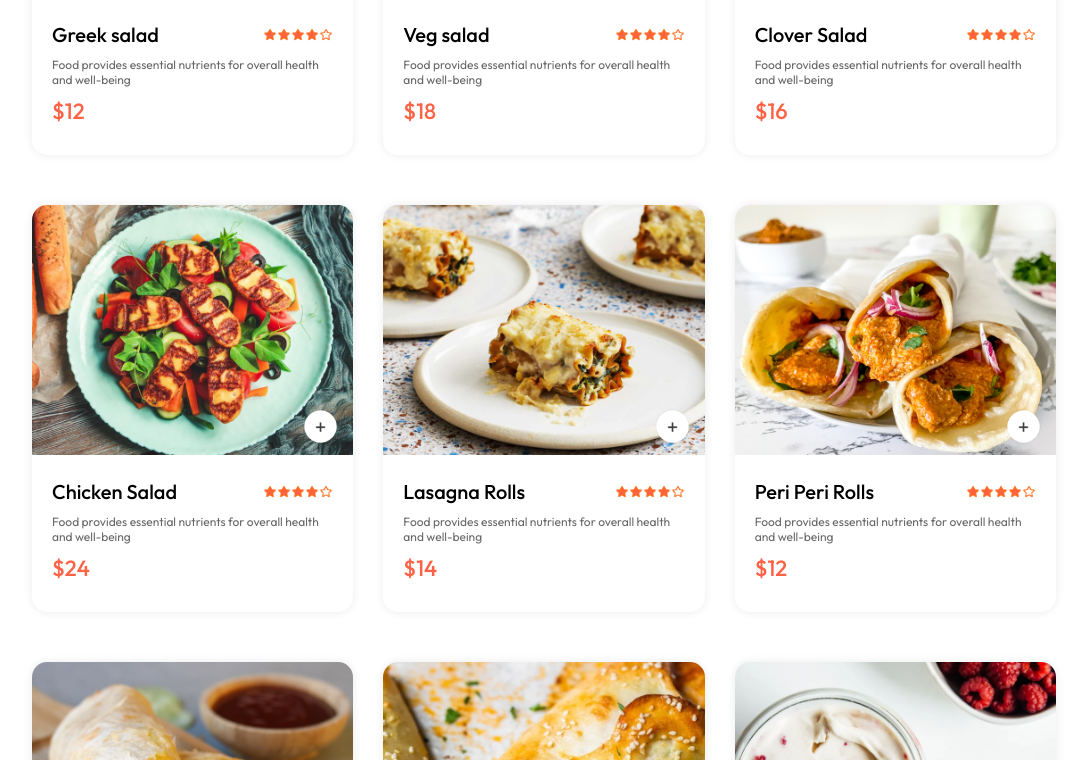
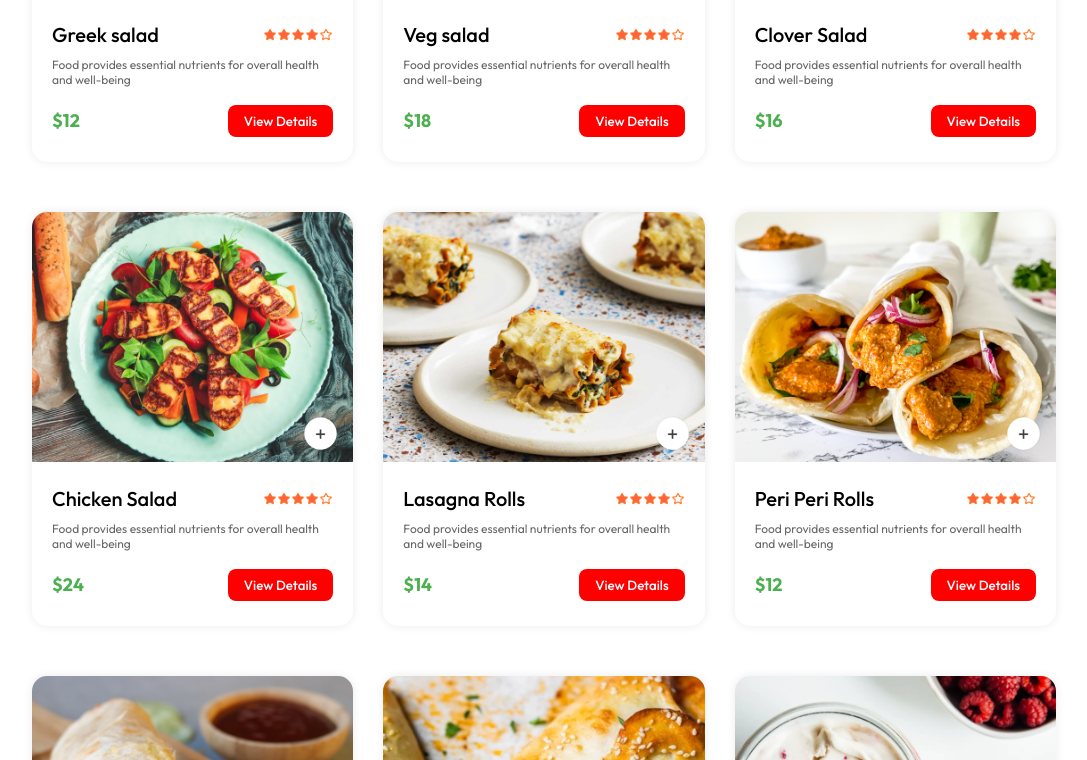
Before and after one commit to swayam03275/Foodie, a React (Vite) app in the folder frontend/: page / in a window 1280 px wide. Shown: the part 1120-1880 px from the top of the page, without its empty margins (96-1183 px from the left). Built offline with nearby package versions, Linux system fonts and the light colour scheme.

Commit message:
Add a view button

```diff
--- a/frontend/src/components/FoodDetail/FoodDetail.css
+++ b/frontend/src/components/FoodDetail/FoodDetail.css
@@ -97,6 +97,35 @@
     transform: scale(1.05);
 }
 
+.food-item-footer {
+    display: flex;
+    justify-content: space-between;
+    align-items: center;
+    margin-top: 12px;
+}
+
+.food-item-price {
+    font-size: 18px;
+    font-weight: bold;
+    color: #4caf50;
+}
+
+.view-btn {
+    background-color: red;
+    color: white;
+    padding: 8px 16px;
+    border: none;
+    border-radius: 8px;
+    cursor: pointer;
+    font-weight: 500;
+    transition: background-color 0.3s ease;
+}
+
+.view-btn:hover {
+    background-color: #c70000;
+}
+
+
 @media (max-width: 768px) {
     .food-detail-container {
         flex-direction: column;
--- a/frontend/src/components/FoodItem/FoodItem.css
+++ b/frontend/src/components/FoodItem/FoodItem.css
@@ -5,7 +5,6 @@
     box-shadow: 0px 0px 10px #00000015;
     transition: 0.7s;
     animation: FadeIn 1s;
-    cursor: pointer;
 }
 
 .food-item:hover {
--- a/frontend/src/components/FoodItem/FoodItem.jsx
+++ b/frontend/src/components/FoodItem/FoodItem.jsx
@@ -11,7 +11,7 @@ const FoodItem = ({ id, name, price, description, image }) => {
   };
   return (
     <div>
-      <div className="food-item" onClick={handleClick}>
+      <div className="food-item">
         <div className="food-item-img-container">
           <img className="food-item-image" src={image} alt="" />
           {!cartItems[id] ? (
@@ -30,7 +30,12 @@ const FoodItem = ({ id, name, price, description, image }) => {
             <img src={assets.rating_starts} alt="" />
           </div>
           <p className="food-item-desc">{description}</p>
-          <p className="food-item-price">${price}</p>
+          <div className="food-item-footer">
+            <p className="food-item-price">${price}</p>
+            <button className="view-btn" onClick={handleClick}>
+              View Details
+            </button>
+          </div>
         </div>
       </div>
     </div>
```
